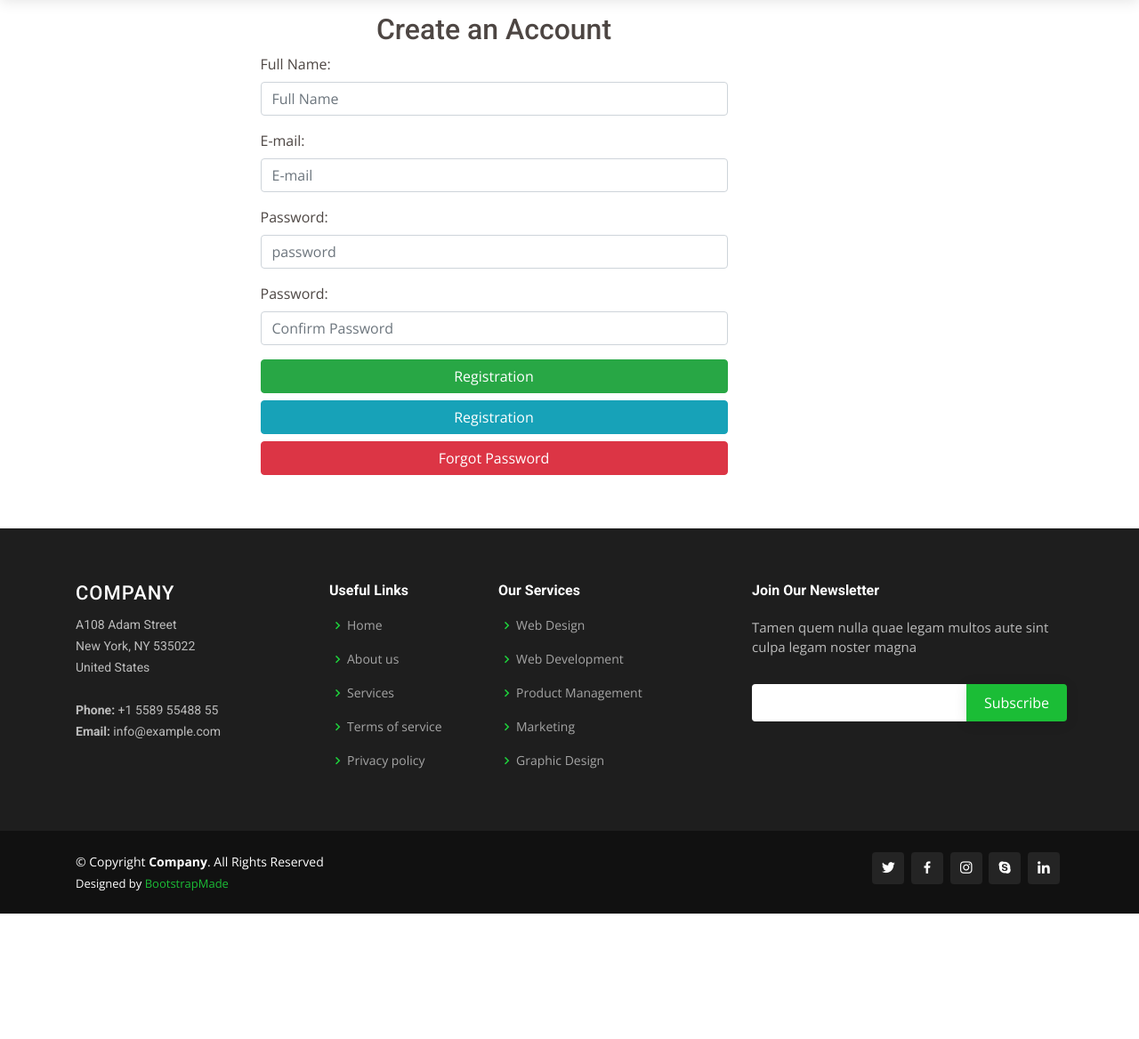
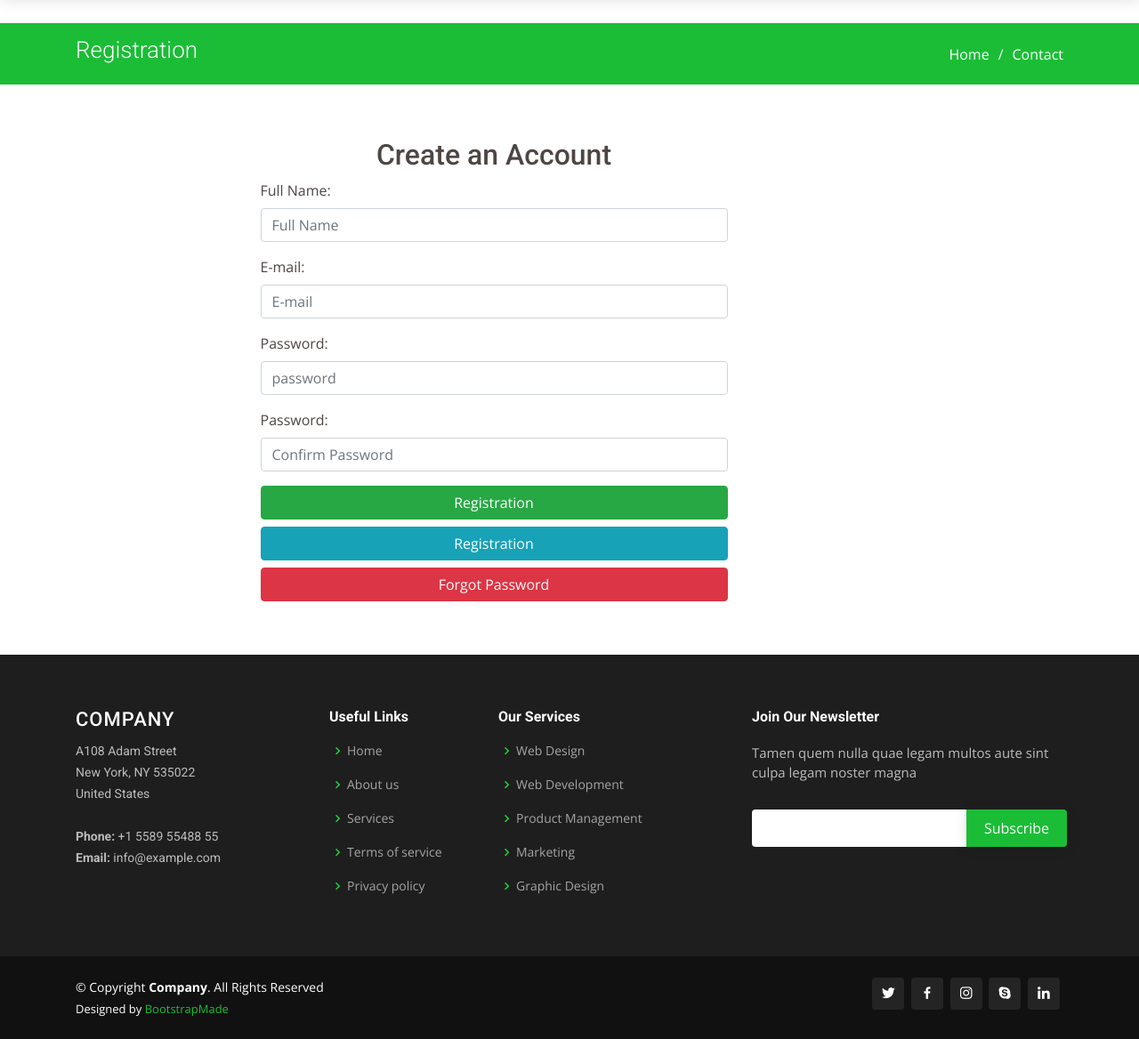
Before and after one commit to toalamin/PythonProject, a Django app: page /registration/ in a window 1280 px wide. Shown: the part 70-1238 px from the top of the page at 89% size. Before the commit the page ends 1097 px from the top, so only its background shows below. Run offline with Django 3.2, Linux system fonts and the light colour scheme; some libraries are stand-ins or nearby versions.

Commit message:
login and registration design change

```diff
--- a/templates/authentication/registration.html
+++ b/templates/authentication/registration.html
@@ -12,6 +12,23 @@
 
 
  <main id="main">
+
+
+    <!-- ======= Breadcrumbs ======= -->
+  <section id="breadcrumbs" class="breadcrumbs">
+    <div class="container">
+
+      <div class="d-flex justify-content-between align-items-center">
+        <h2>Registration</h2>
+        <ol>
+          <li><a href="index.html">Home</a></li>
+          <li>Contact</li>
+        </ol>
+      </div>
+
+    </div>
+  </section><!-- End Breadcrumbs -->
+
 
     <!-- ======= About Us Section ======= -->
     <section id="contact" class="contact">
```
